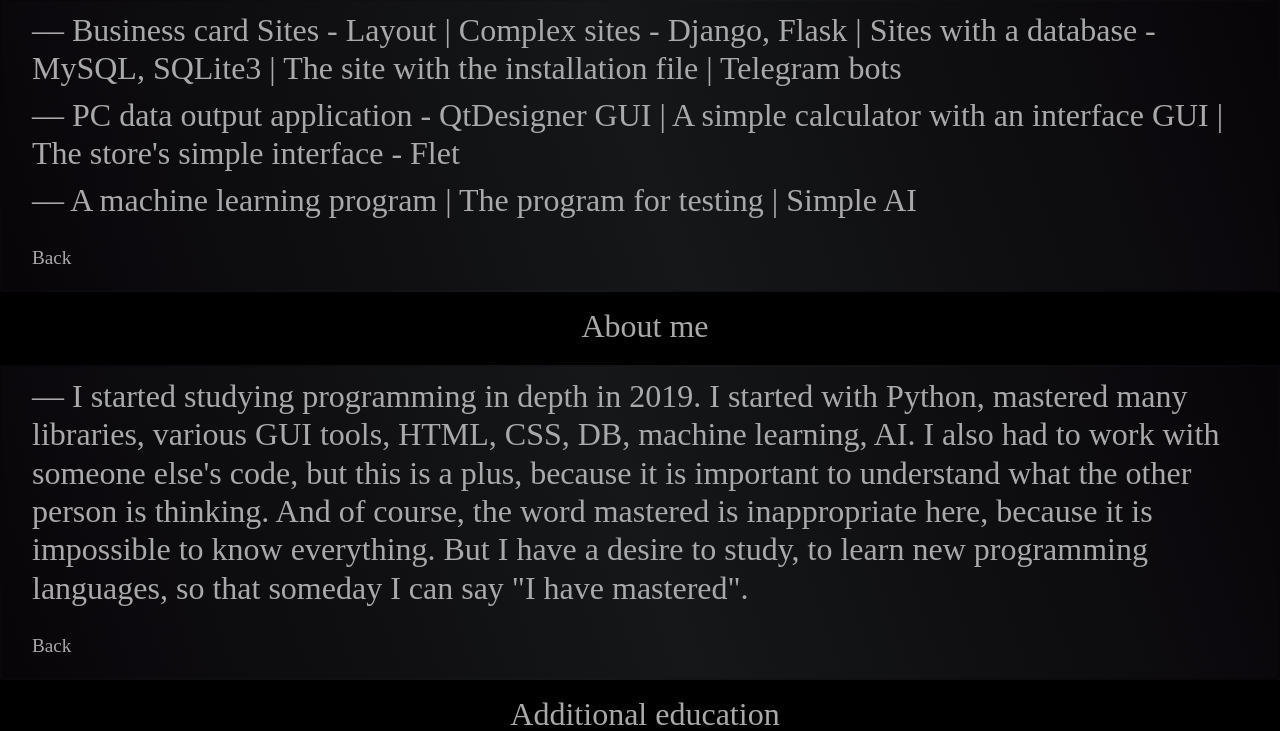
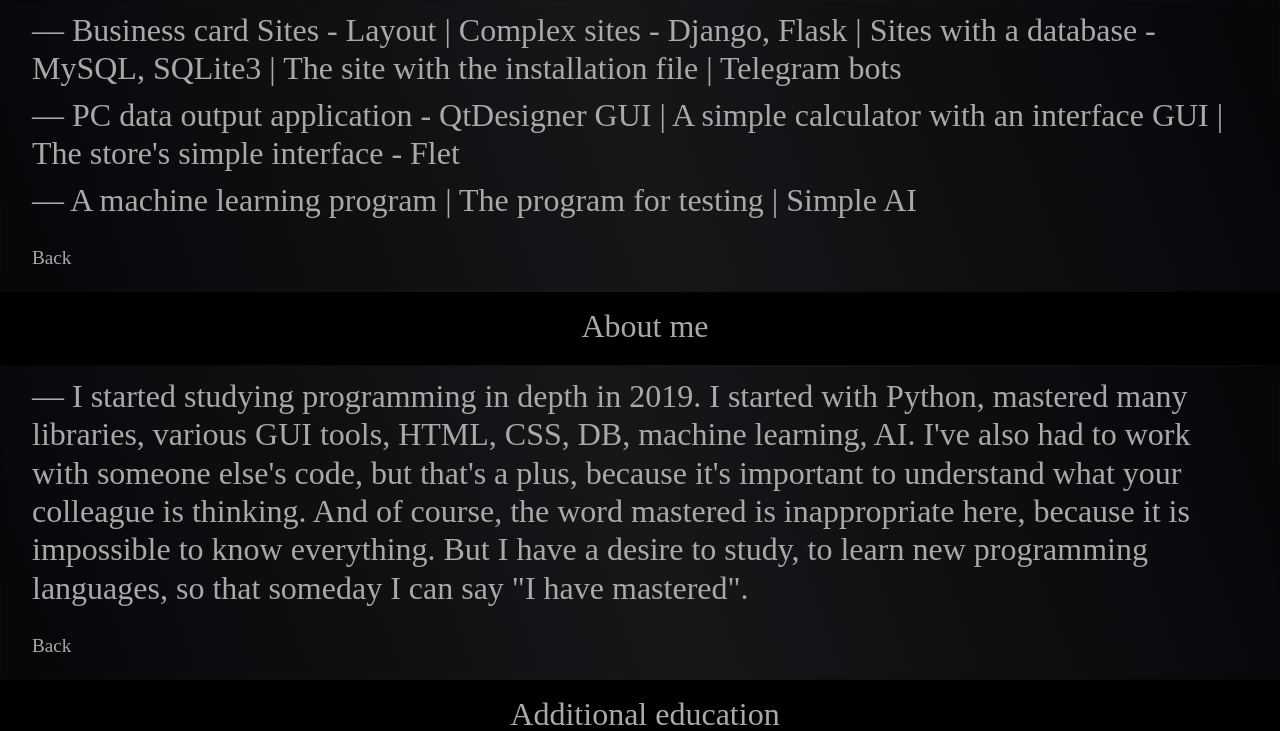
Before and after one commit to houston03/flaskPro, a Flask app: page /more in a window 1280 px wide. Shown: the part 294-1025 px from the top of the page. Run offline with Flask 3, Linux system fonts and the light colour scheme.

Commit message:
more.html

```diff
--- a/templates/more.html
+++ b/templates/more.html
@@ -45,7 +45,7 @@
 
         <div class="card0">
 
-            <h4>&#8212 I started studying programming in depth in 2019. I started with Python, mastered many libraries, various GUI tools, HTML, CSS, DB, machine learning, AI. I also had to work with someone else's code, but this is a plus, because it is important to understand what the other person is thinking. And of course, the word mastered is inappropriate here, because it is impossible to know everything. But I have a desire to study, to learn new programming languages, so that someday I can say "I have mastered".</h4>
+            <h4>&#8212 I started studying programming in depth in 2019. I started with Python, mastered many libraries, various GUI tools, HTML, CSS, DB, machine learning, AI. I've also had to work with someone else's code, but that's a plus, because it's important to understand what your colleague is thinking. And of course, the word mastered is inappropriate here, because it is impossible to know everything. But I have a desire to study, to learn new programming languages, so that someday I can say "I have mastered".</h4>
             <div class="container-2">
 
       <a href="/home">Back</a>
```
